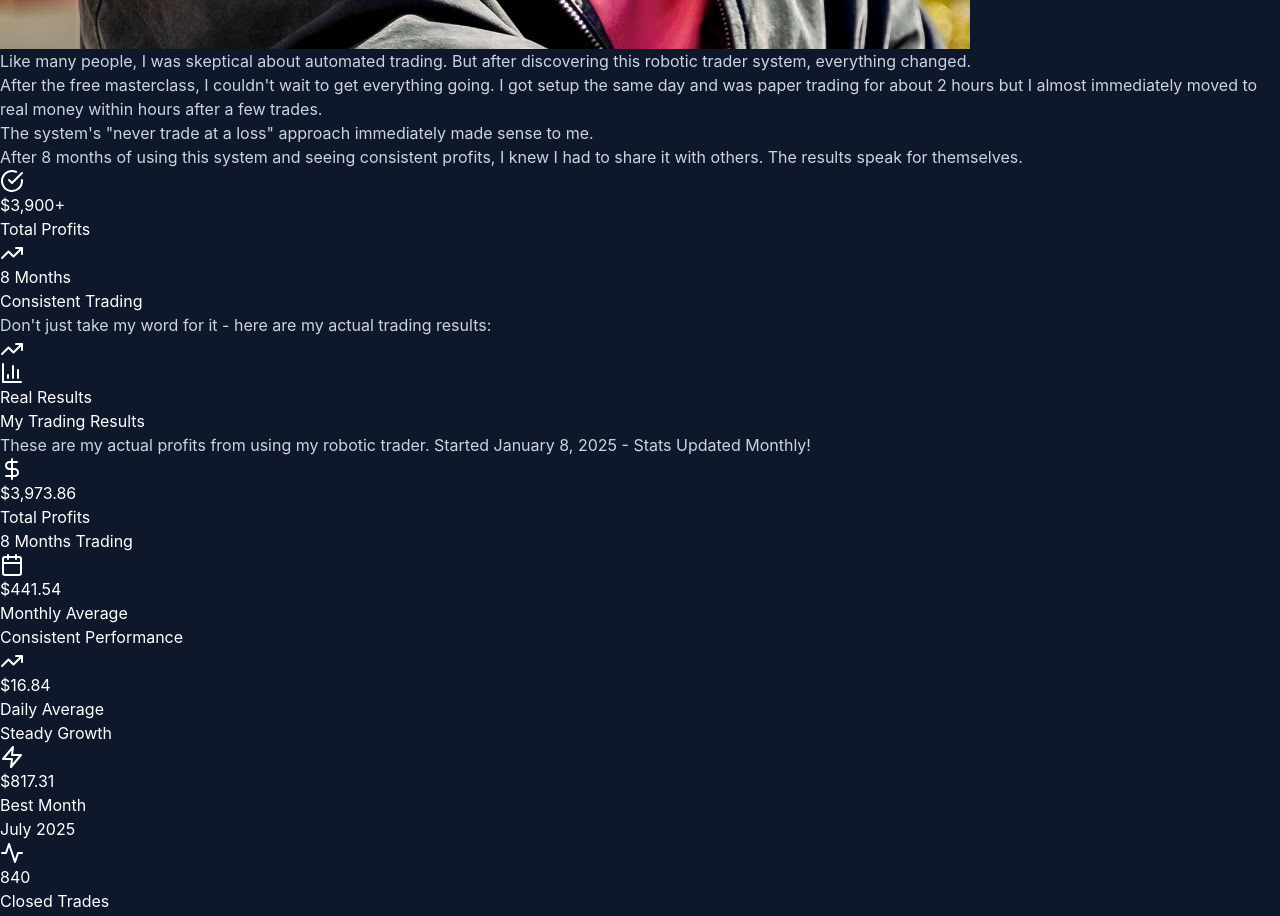
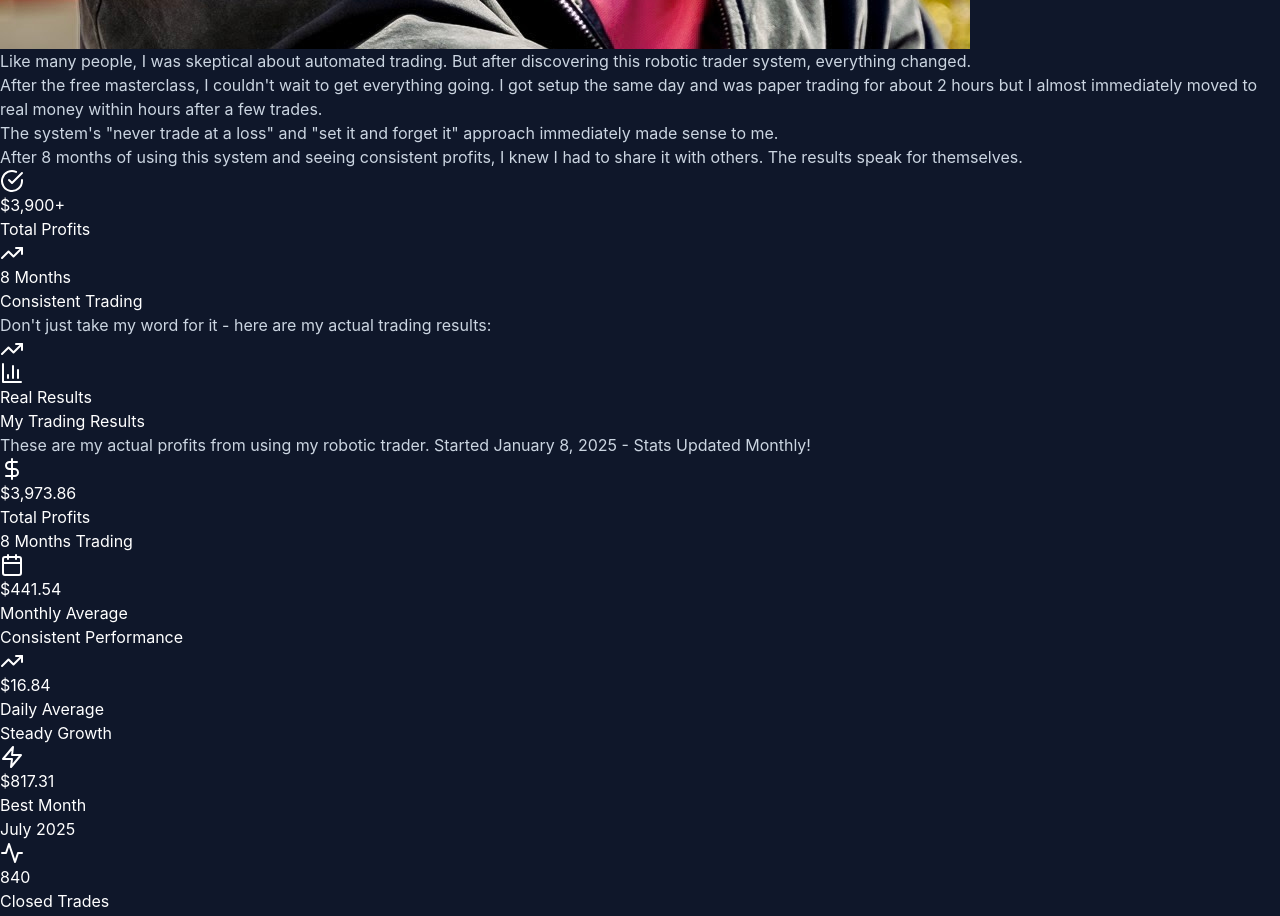
Before and after one commit to patjenkinsGIT/myrobotictrader, a React (Vite) app: page / in a window 1280 px wide. Shown: the part 1680-2596 px from the top of the page. Built offline with nearby package versions, Linux system fonts and the light colour scheme.

Commit message:
Update of MyStoy fix text-2

```diff
--- a/src/components/MyStory.tsx
+++ b/src/components/MyStory.tsx
@@ -58,8 +58,8 @@ export const MyStory: React.FC = function () {
               </p>
 
               <p className="text-lg text-gray-200 leading-relaxed mb-8">
-                The system's "never trade at a loss" approach immediately made
-                sense to me.
+                The system's "never trade at a loss" and "set it and forget it"
+                approach immediately made sense to me.
               </p>
 
               <p className="text-lg text-gray-200 leading-relaxed mb-8">
```
